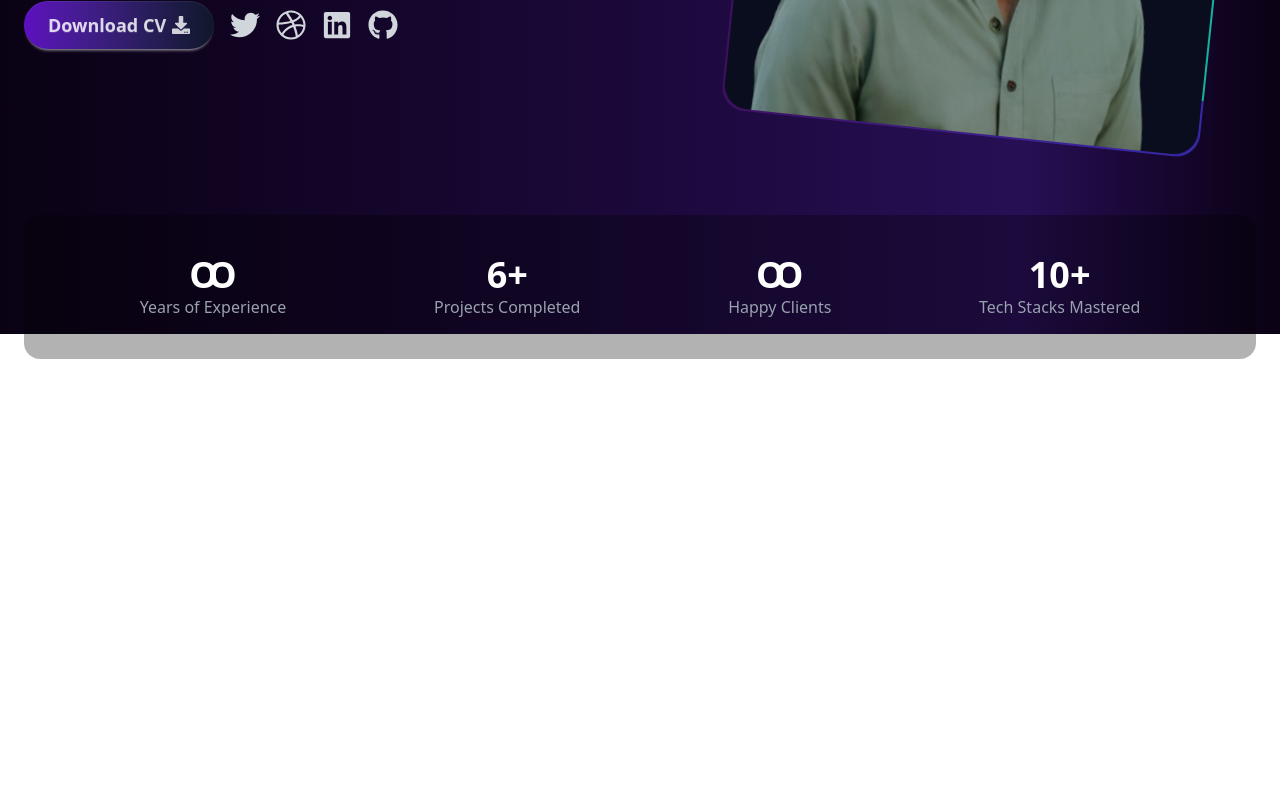
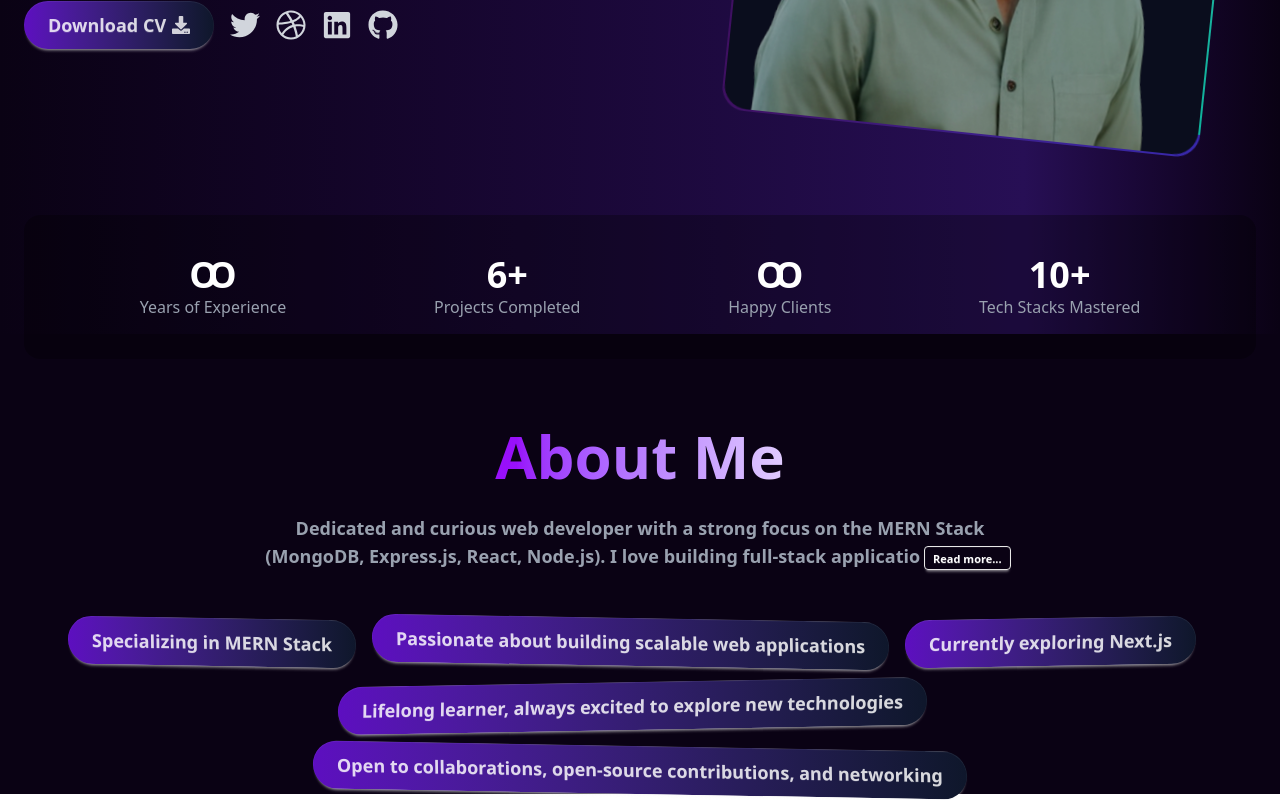
Before and after one commit to adibahbab4108/portfolio1, a React (Vite) app: page / in a window 1280 px wide. Shown: the part 400-1200 px from the top of the page. Before the commit the page ends 800 px from the top, so only its background shows below. Built offline with nearby package versions, Linux system fonts and the light colour scheme.

Commit message:
AboutME section added

```diff
--- /dev/null
+++ b/src/components/AboutMe/AboutMe.jsx
@@ -0,0 +1,32 @@
+import SectionTitle from "../shared/SectionTitle";
+
+const AboutMe = () => {
+    return (
+        <div id="about">
+            <SectionTitle
+                title="About Me"
+                subtitle="Dedicated and curious web developer with a strong focus on the MERN Stack (MongoDB, Express.js, React, Node.js). I love building full-stack applications that are not only functional but also deliver a great user experience.
+My journey into tech started with C++, where I developed a knack for problem-solving and algorithmic thinking—a skill that continues to guide me in writing efficient and clean code.
+Over time, I've worked with various tools and technologies in both frontend and backend development, including REST APIs, React Router, Firebase Auth, and MongoDB CRUD operations. I'm particularly passionate about writing readable, maintainable code and turning ideas into reality through modern web technologies" />
+            <div className="text-white text-center space-x-4 space-y-4 group">
+                <div className="customized-btn p-2 skew-1 group-hover:skew-0">
+                    Specializing in MERN Stack
+                </div>
+                <div className="customized-btn  skew-1 group-hover:skew-0">
+                    Passionate about building scalable web applications
+                </div>
+                <div className="customized-btn  -skew-1 group-hover:skew-0">
+                    Currently exploring Next.js
+                </div>
+                <div className="customized-btn -skew-1 group-hover:skew-0">
+                    Lifelong learner, always excited to explore new technologies
+                </div>
+                <div className="customized-btn skew-1 group-hover:skew-0">
+                    Open to collaborations, open-source contributions, and networking
+                </div>
+            </div>
+        </div>
+    );
+};
+
+export default AboutMe;
--- a/src/pages/Main.jsx
+++ b/src/pages/Main.jsx
@@ -1,16 +1,23 @@
 import React from 'react';
 import Navbar from '../components/Navbar/Navbar';
 import Hero from '../components/Hero/Hero'
+import AboutMe from '../components/AboutMe/AboutMe'
 
 const Main = () => {
     return (
-        <div className="bg-gradient-to-r from-[#0a0214] via-[rgb(39,15,85)] via-80% to-[#0a0214]">
-            <Navbar />
-            <div className="container mx-auto">
-                <Hero />
+        <>
+            <div className="bg-gradient-to-r from-[#0a0214] via-[rgb(39,15,85)] via-80% to-[#0a0214]">
+                <Navbar />
+                <div className="container mx-auto">
+                    <Hero />
+                </div>
             </div>
-
-        </div>
+            <div className="bg-[#0a0214]">
+                <div className="container mx-auto px-6">
+                    <AboutMe />
+                </div>
+            </div>
+        </>
     );
 };
 
```
